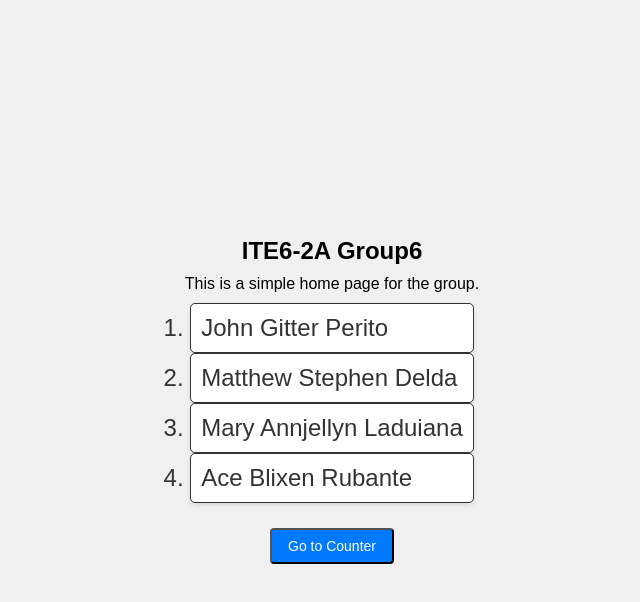
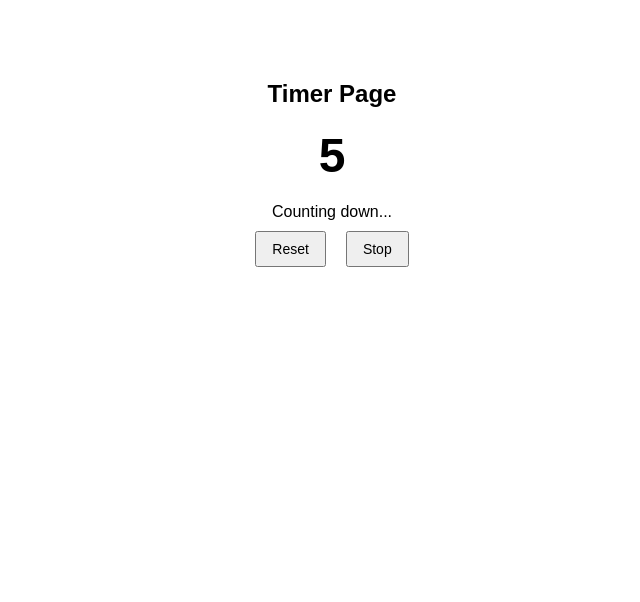
Before and after one commit to Gitter-25/ITE6-G6-React, a React (Vite) app in the folder main/: page / in a window 1280 px wide. Shown: the top 602 px of the page, without its empty margins (308-948 px from the left). Built offline with nearby package versions, Linux system fonts and the light colour scheme.

Commit message:
Activity 2

```diff
--- a/main/src/App.jsx
+++ b/main/src/App.jsx
@@ -1,6 +1,7 @@
 import {BrowserRouter, Routes, Route} from "react-router-dom";
 import Home from "./pages/home/Home";
 import Count from "./pages/count/Count";
+import Timer from "./pages/actvities/activity2/Timer";
 
 
 const App = () => {
@@ -11,7 +12,8 @@ const App = () => {
     <Routes>
       <Route path="/count" element={<Count />} />
       <Route path="/home" element={<Home />} />
-      <Route path="/" element={<Home />} />
+      {/* <Route path="/" element={<Home />} /> */}
+      <Route path="/" element={<Timer />} />
     </Routes>
 
   </BrowserRouter>
--- /dev/null
+++ b/main/src/pages/actvities/activity2/Timer.css
@@ -0,0 +1,15 @@
+.timer {
+  text-align: center;
+  margin-top: 80px;
+}
+
+.timer h1 {
+  font-size: 3em;
+  margin: 20px 0;
+}
+
+.timer button {
+  margin: 10px;
+  padding: 8px 15px;
+  font-size: 14px;
+}
--- /dev/null
+++ b/main/src/pages/actvities/activity2/Timer.jsx
@@ -0,0 +1,38 @@
+import { useState, useEffect } from "react";
+import "./Timer.css";
+
+const Timer = () => {
+  const [time, setTime] = useState(10); // start at 10 seconds
+  const [message, setMessage] = useState("Ready");
+
+  useEffect(() => {
+    // if-else logic
+    if (time > 0) {
+      setMessage("Counting down...");
+
+      const interval = setInterval(() => {
+        setTime((prev) => prev - 1);
+      }, 1000);
+
+      return () => clearInterval(interval);
+    } else {
+      setMessage("Time's up!");
+    }
+  }, [time]);
+
+  return (
+    <section className="timer">
+      <h2>Timer Page</h2>
+
+      <h1>{time}</h1>
+      <p>{message}</p>
+
+      <div>
+        <button onClick={() => setTime(10)}>Reset</button>
+        <button onClick={() => setTime(0)}>Stop</button>
+      </div>
+    </section>
+  );
+};
+
+export default Timer;
--- a/main/src/pages/home/Home.css
+++ b/main/src/pages/home/Home.css
@@ -47,6 +47,7 @@ ol li:hover {
   text-decoration: none;
   border-radius: 4px;
   font-size: 14px;
+  cursor: pointer;
 }
 
 /* Simple hover */
```
